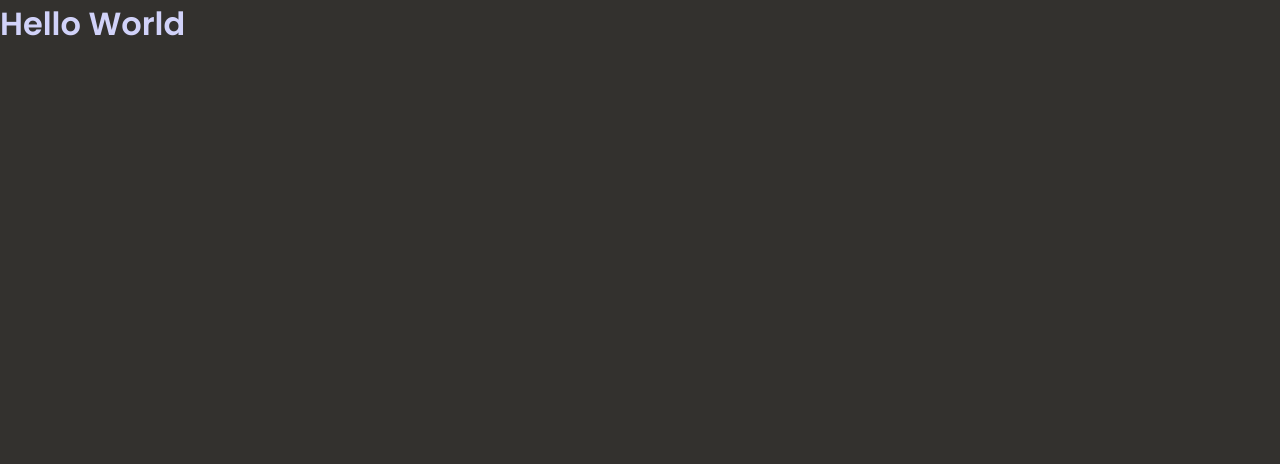
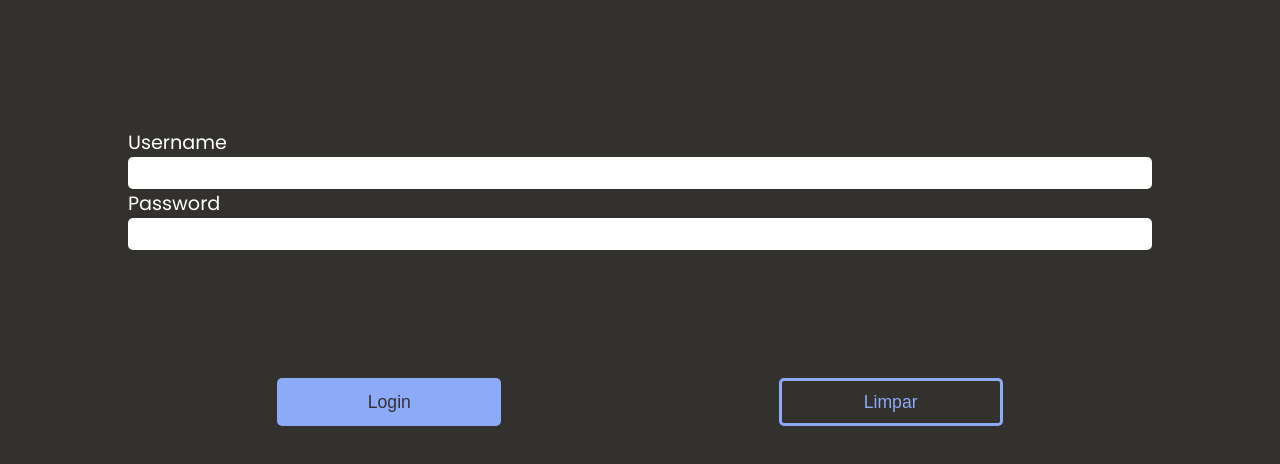
Before and after one commit to well147/seu-ze-market, a Next.js app: page / in a window 1280 px wide. Shown: the top 464 px of the page. Built offline with nearby package versions, Linux system fonts and the light colour scheme.

Commit message:
Tela de login

```diff
--- /dev/null
+++ b/src/components/form.tsx
@@ -0,0 +1,51 @@
+import { ChangeEvent, useState } from 'react';
+import { useRouter } from 'next/router';
+import {
+  Button,
+  Input,
+  ButtonsContainer,
+  Label,
+  InputContainer
+} from '../styles/components/form.style';
+
+const Form: React.FC = () => {
+  const [username, setUsername] = useState('');
+  const [password, setPassword] = useState('');
+  const router = useRouter();
+
+  const handleUsernameChange = (event: ChangeEvent<HTMLInputElement>) => {
+    setUsername(event.target.value);
+  };
+  const handlePasswordChange = (event: ChangeEvent<HTMLInputElement>) => {
+    setPassword(event.target.value);
+  };
+  const handleLogin = () => {
+    if (username == 'username' && password == '123') {
+      router.push('/products');
+    }
+  };
+
+  return (
+    <div>
+      <InputContainer>
+        <Label>Username</Label>
+        <Input value={username} onChange={handleUsernameChange} />
+        <Label>Password</Label>
+        <Input
+          type="password"
+          value={password}
+          onChange={handlePasswordChange}
+        />
+      </InputContainer>
+
+      <ButtonsContainer>
+        <Button primary onClick={handleLogin}>
+          Login
+        </Button>
+        <Button>Limpar</Button>
+      </ButtonsContainer>
+    </div>
+  );
+};
+
+export default Form;
--- a/src/pages/index.tsx
+++ b/src/pages/index.tsx
@@ -1,4 +1,5 @@
 import Head from 'next/head';
+import Form from '../components/form';
 
 const Home: React.FC = () => {
   return (
@@ -9,7 +10,7 @@ const Home: React.FC = () => {
       </Head>
 
       <main>
-        <h1>Hello World</h1>
+        <Form />
       </main>
     </div>
   );
--- /dev/null
+++ b/src/styles/components/form.style.ts
@@ -0,0 +1,51 @@
+import styled, { css } from 'styled-components';
+
+interface ButtonProps {
+  theme: any;
+  primary?: boolean;
+}
+
+export const InputContainer = styled.div`
+  margin: 10%;
+`;
+
+export const Label = styled.label`
+  font-size: 1.2rem;
+  color: white;
+  font-weight: 500;
+`;
+
+export const Input = styled.input`
+  border-radius: 5px;
+  border: none;
+  font-size: 1.2rem;
+  font-weight: 450;
+  width: 100%;
+  height: 2rem;
+`;
+
+export const ButtonsContainer = styled.div`
+  margin-top: 10%;
+  display: flex;
+  justify-content: space-evenly;
+`;
+
+export const Button = styled.button`
+  font-weight: 500;
+  font-size: 1.1rem;
+  height: 3rem;
+  border-radius: 5px;
+  width: 14rem;
+  border: none;
+  border: solid 3px #8caaf8;
+  background-color: transparent;
+  color: #8caaf8;
+
+  ${(props: ButtonProps) =>
+    props.primary &&
+    css`
+      border: none;
+      background-color: #8caaf8;
+      color: #33312e;
+    `}
+`;
```
